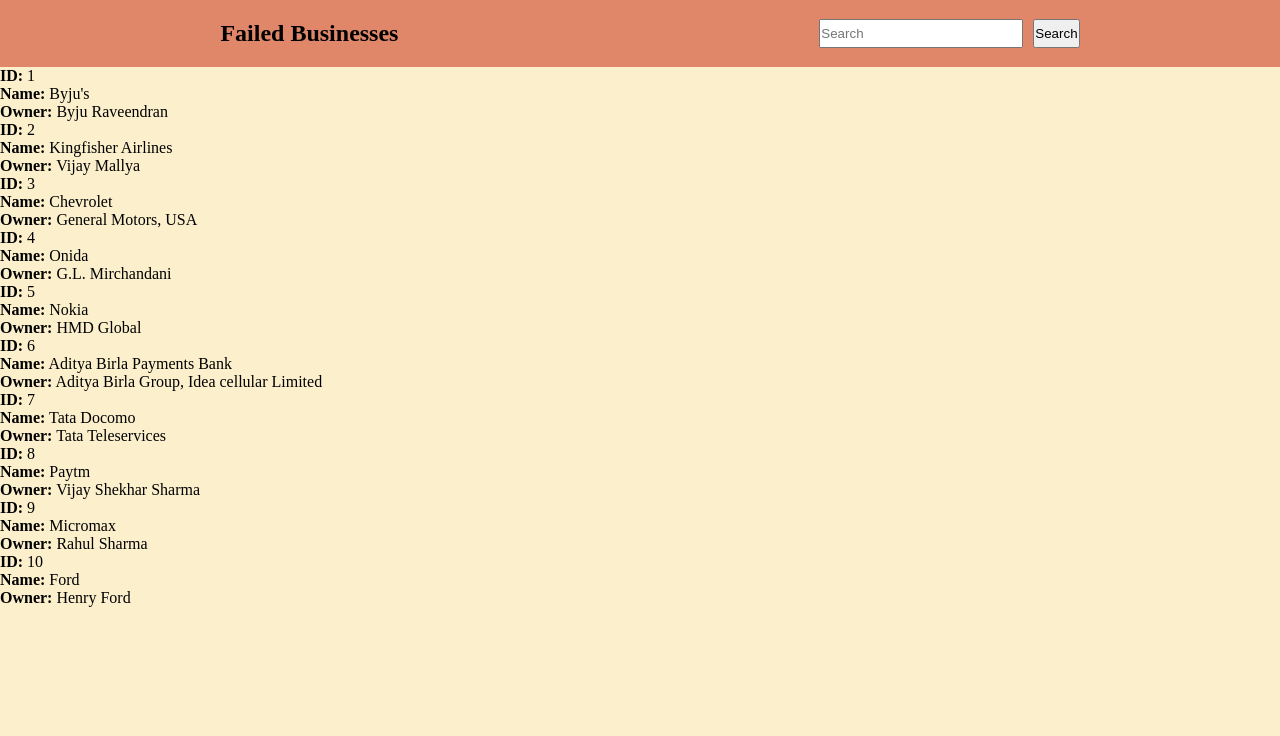
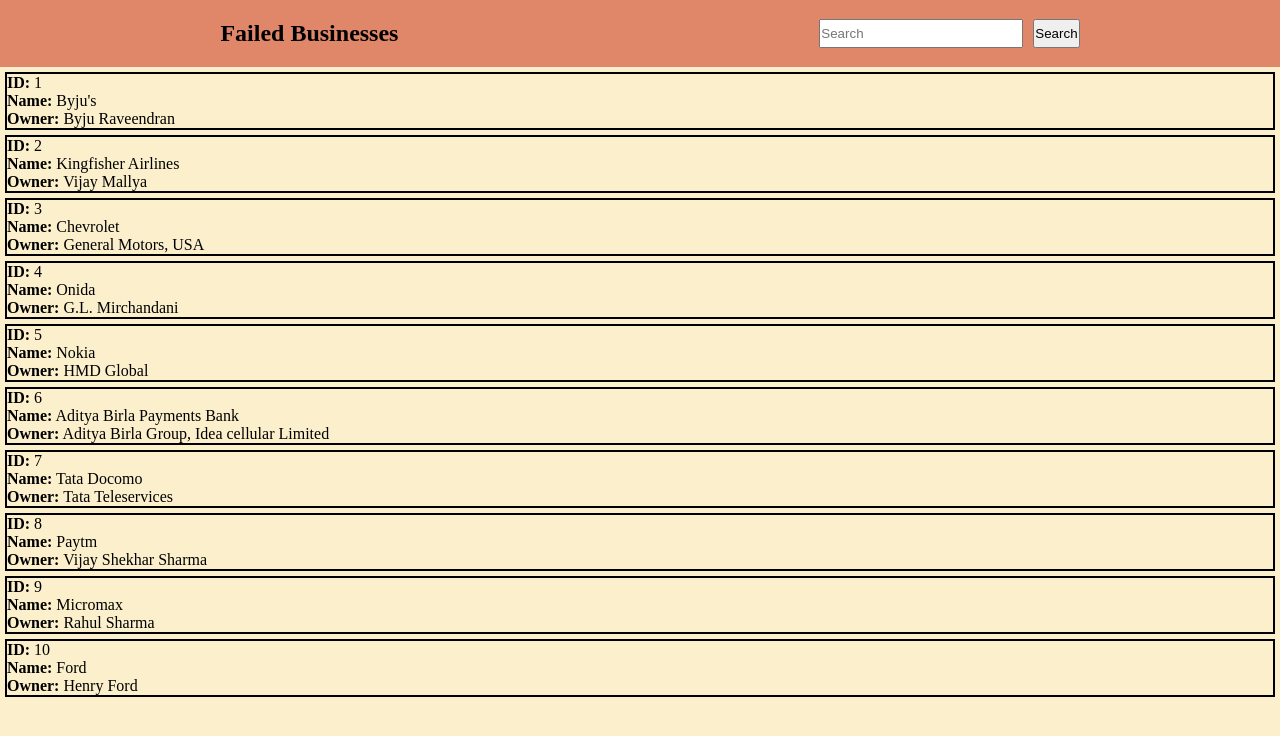
Before and after one commit to kalviumcommunity/S56_failed_businesses, a React (Vite) app in the folder Client/Failed_Business/: page / in a window 1280 px wide. Shown: the top 736 px of the page. Built offline with nearby package versions, Linux system fonts and the light colour scheme.

Commit message:
data added to frontend

```diff
--- a/Client/Failed_Business/src/Components/Data.jsx
+++ b/Client/Failed_Business/src/Components/Data.jsx
@@ -2,12 +2,12 @@
 import data from '../assets/data.json';
 
 function Data() {
-  const failedBusinesses = data.failedBusinesses || [];
+  const failedBusinesses = data.failedBusinesses;
 
   return (
     <div>
       {failedBusinesses.map(element => (
-        <div key={element.id}>
+        <div key={element.id} style={{border:"2px solid black",margin:"5px"}}>
           <div>
             <strong>ID:</strong> {element.id}
           </div>
```
